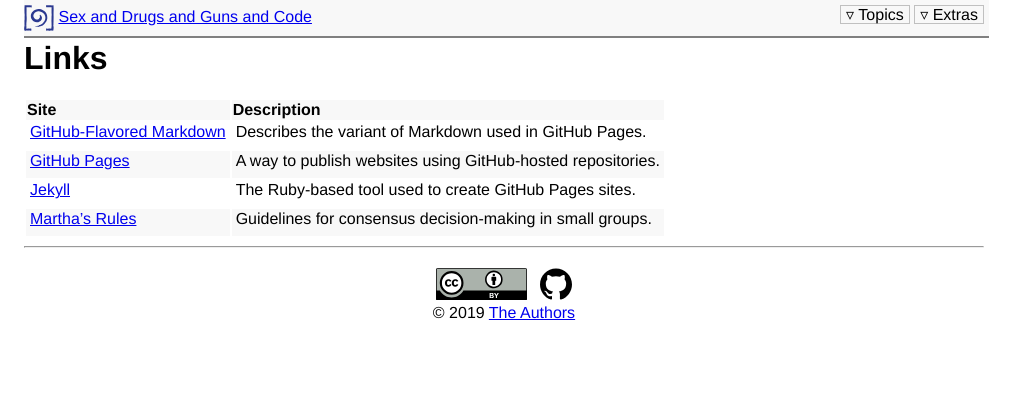
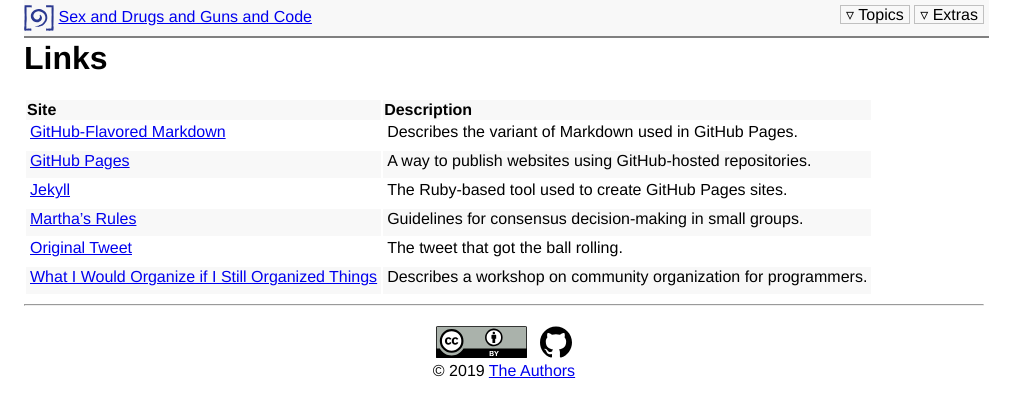
Before and after one commit to rgaiacs/sdgc, a Jekyll site: the page built from links.md, in a window 1280 px wide. Shown: the top 417 px of the page, without its empty margins (0-1028 px from the left). Built offline with Jekyll 4.4.1, drawn with Linux system fonts in a browser that asks for light colours.

Commit message:
Adding some links

```diff
--- a/_config.yml
+++ b/_config.yml
@@ -66,6 +66,14 @@
   link: https://doi.org/10.1177/088610998600100206
   name: "Martha's Rules"
   lede: "Guidelines for consensus decision-making in small groups."
+- slug: original-tweet
+  link: https://twitter.com/gvwilson/status/1179713993381990400
+  name: "Original Tweet"
+  lede: "The tweet that got the ball rolling."
+- slug: what-i-would-organize
+  link: "http://third-bit.com/ideas/#what-i-would-organize-if-i-still-organized-things"
+  name: "What I Would Organize if I Still Organized Things"
+  lede: "Describes a workshop on community organization for programmers."
 
 # Jekyll settings.
 repository: <USERNAME>/<PROJECT>
```
Also changed, not shown: index.md (+5 -0 lines).
